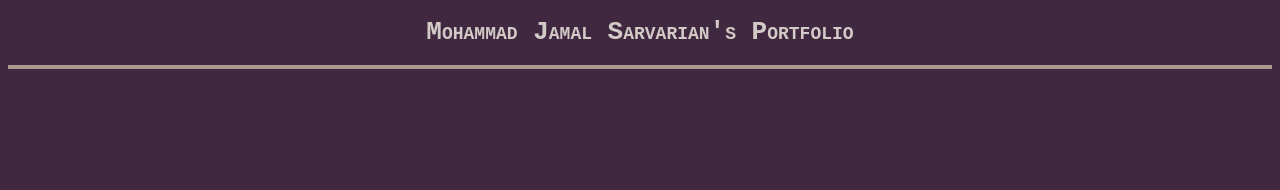
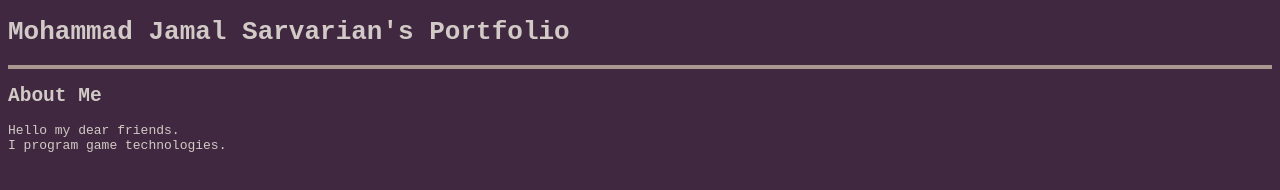
Before and after one commit to Sarvarian/portfolio, a plain HTML site: page index.html in a window 1280 px wide. Drawn offline with Linux system fonts and the light colour scheme.

Commit message:
simplified text

```diff
--- a/index.html
+++ b/index.html
@@ -5,9 +5,15 @@
 	<link rel="stylesheet" href="./styles.css" />
 	<title>Mohammad Jamal Sarvarian's Portfolio</title>
 </head>
-<body>
-<h1 draggable="true">Mohammad Jamal Sarvarian's Portfolio</h1>
-<hr draggable="true"/>
+<body draggable="false">
+<h1>Mohammad Jamal Sarvarian's Portfolio</h1>
+<hr/>
+<h2>About Me</h2>
+<p>
+	Hello my dear friends.
+	<br/>
+	I program game technologies.
+</p>
 
 </body>
 </html>
--- a/styles.css
+++ b/styles.css
@@ -3,7 +3,6 @@ html {
     background: #402840;
     color: #d2cac6;
     font-family: monospace;
-    font-variant: small-caps;
 }
 
 hr {
@@ -12,8 +11,4 @@ hr {
     border-style: solid;
 }
 
-h1 {
-    text-align: center;
-}
-
 /* colors: 402840 a89890 d2cac6  */
```
